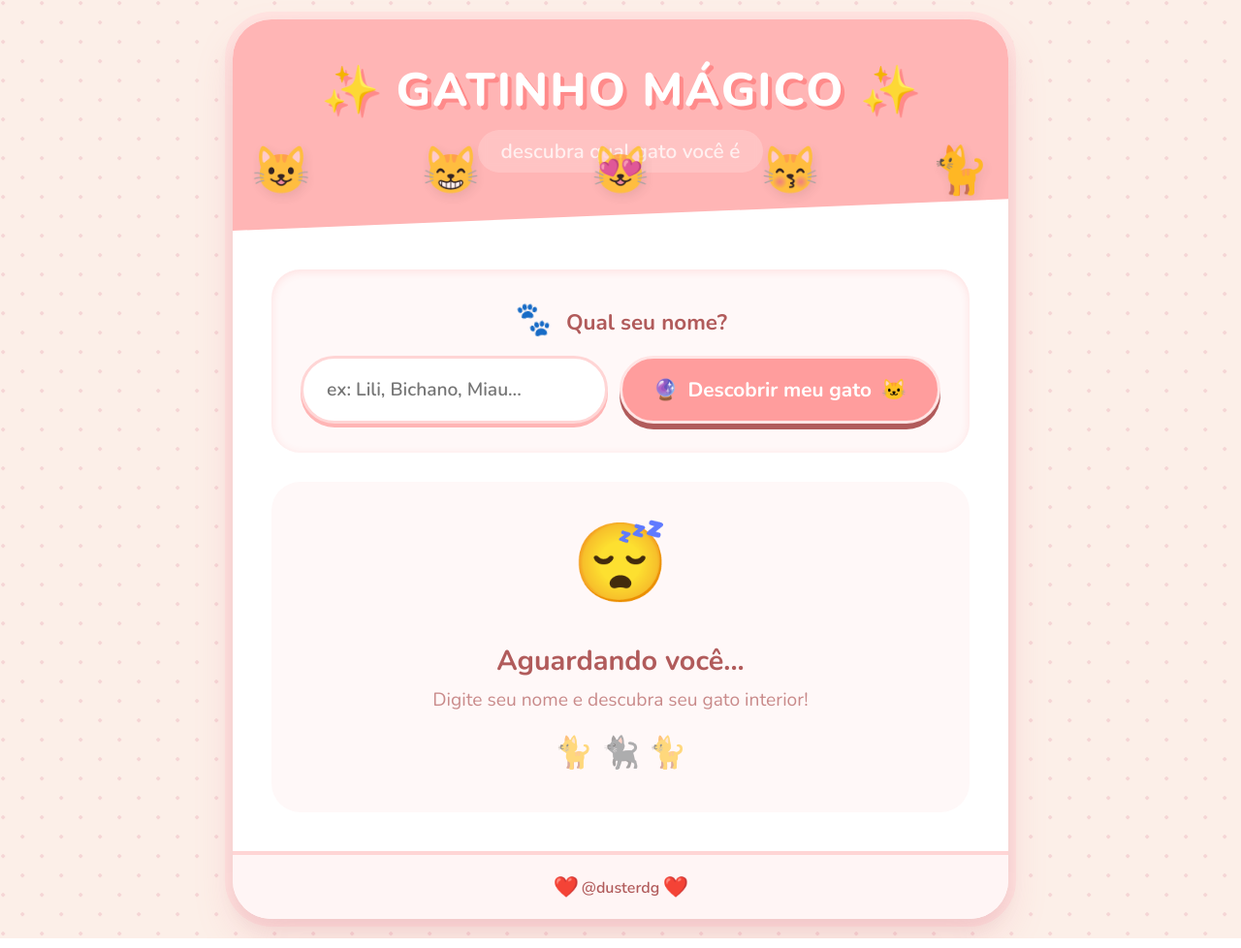
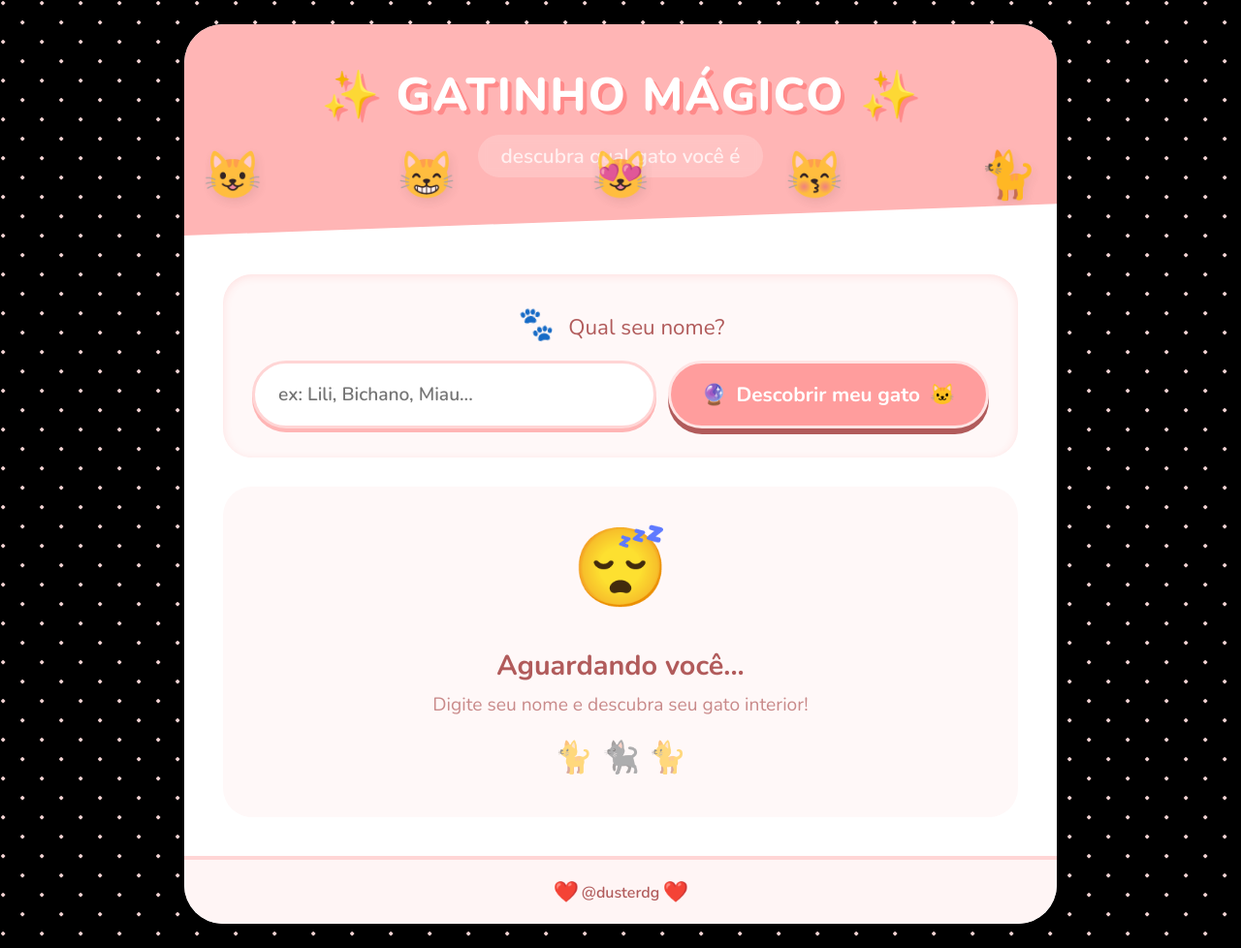
Before and after one commit to rebecasenai/que-gato-sou-eu, a Flask app: page / in a window 1280 px wide. Shown: the whole page at 97% size. Run offline with Flask 3, Linux system fonts and the light colour scheme.

Commit message:
mudanças

```diff
--- a/static/style.css
+++ b/static/style.css
@@ -10,12 +10,12 @@
 
 body {
     font-family: 'Nunito', sans-serif;
-    background: #fcefe8;
+    background: #000000;
     min-height: 100vh;
     display: flex;
     align-items: center;
     justify-content: center;
-    padding: clamp(10px, 3vw, 20px);
+    padding: clamp(20px, 3vw, 20px);
     position: relative;
     background-image: radial-gradient(circle at 10px 10px, #f5d5d5 2px, transparent 2px),
                       radial-gradient(circle at 30px 30px, #f5d5d5 2px, transparent 2px);
@@ -30,17 +30,14 @@ body {
 
 /* Container principal - AGORA RESPONSIVO */
 .container {
-    max-width: min(800px, 100%);
-    width: 100%;
+    width: 900px;
     background: white;
     border-radius: clamp(20px, 5vw, 40px);
-    box-shadow: 0 20px 40px rgba(241, 124, 143, 0.2),
-                0 10px 20px rgba(0, 0, 0, 0.05),
-                0 0 0 8px #ffe4e1;
+    box-shadow: 10px;
     position: relative;
-    z-index: 10;
+    z-index: 10px;
     overflow: hidden;
-    margin: 0 auto;
+    margin: 5px;
 }
 
 /* Header com ondinha - RESPONSIVO */
@@ -115,7 +112,7 @@ body {
 .input-label {
     display: block;
     font-size: clamp(1.1rem, 3.5vw, 1.4rem);
-    font-weight: 700;
+    font-weight: 500px;
     color: #b15b5b;
     margin-bottom: 16px;
     text-align: center;
```
